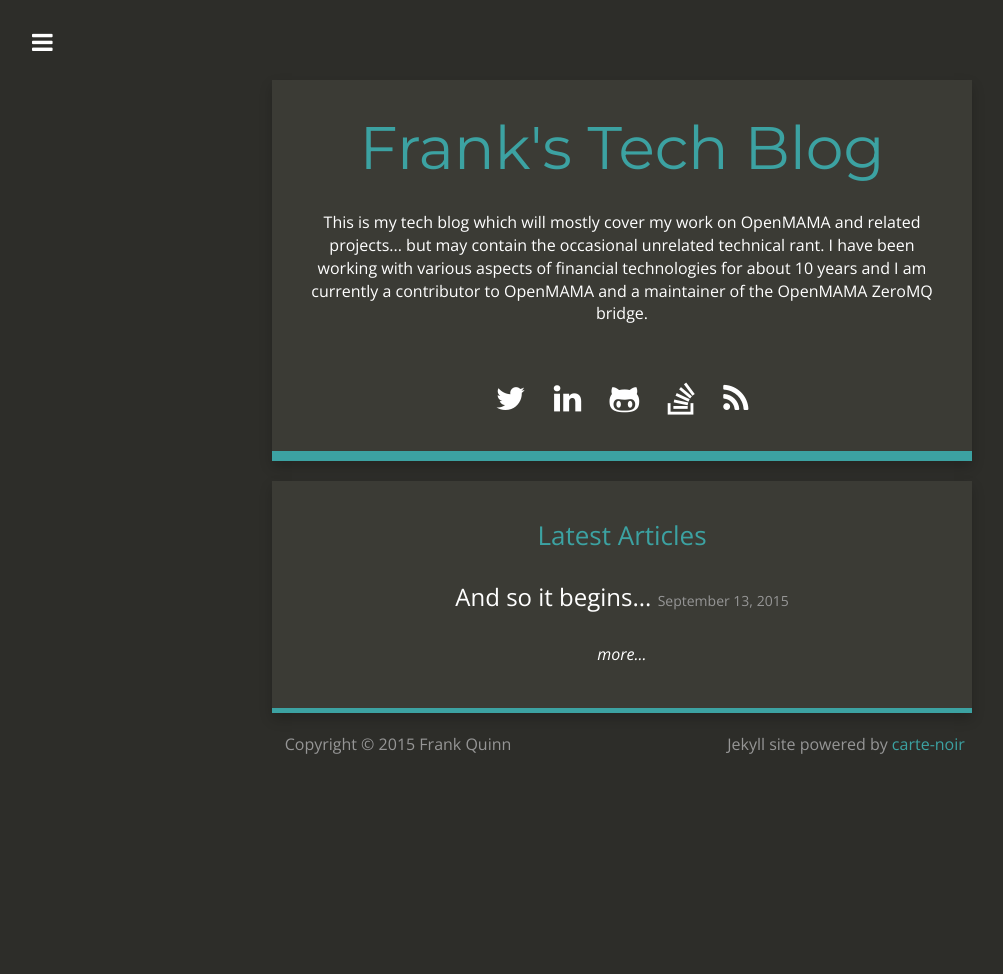
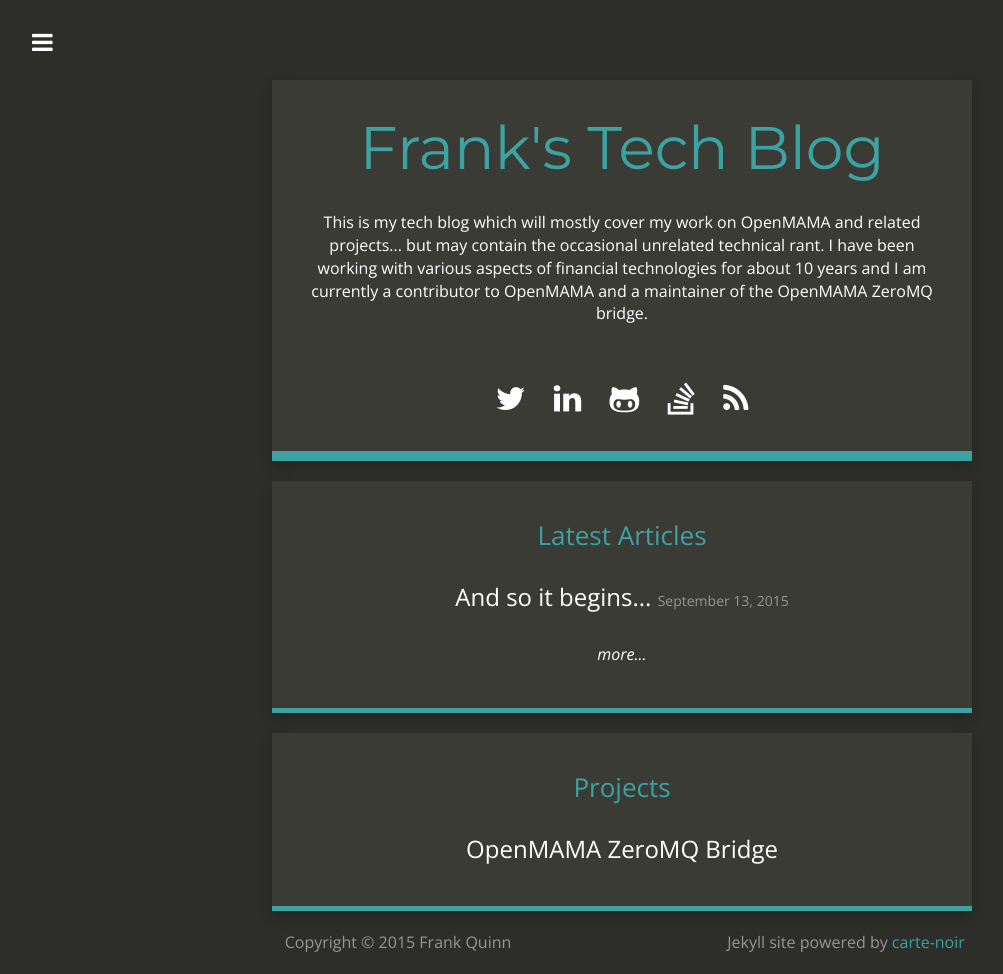
Before and after one commit to fquinner/fquinner.github.io, a Jekyll site: the page built from index.html, in a window 1280 px wide. Shown: the whole page, without its empty margins (18-1021 px from the left). Built offline with Jekyll 4.4.1, drawn with Linux system fonts in a browser that asks for light colours; nearby versions of some CDN libraries; Markdown is read by kramdown in place of the engine named in the settings; before the commit the page ends 900 px from its top, so only the background shows below that.

Commit message:
Added project link on home page

```diff
--- a/index.html
+++ b/index.html
@@ -43,6 +43,19 @@
             </div>
 
         </div>
+        <div class="col-md-12 main content-panel">
+            <div class="articles">
+
+              <h2>Projects</h2>
+
+              <ul>
+                  <li>
+                      <a href="https://github.com/fquinner/OpenMAMA-zmq">OpenMAMA ZeroMQ Bridge</a>
+                  </li>
+              </ul>
+
+            </div>
+        </div>
 
     </div>
 </div>
```
